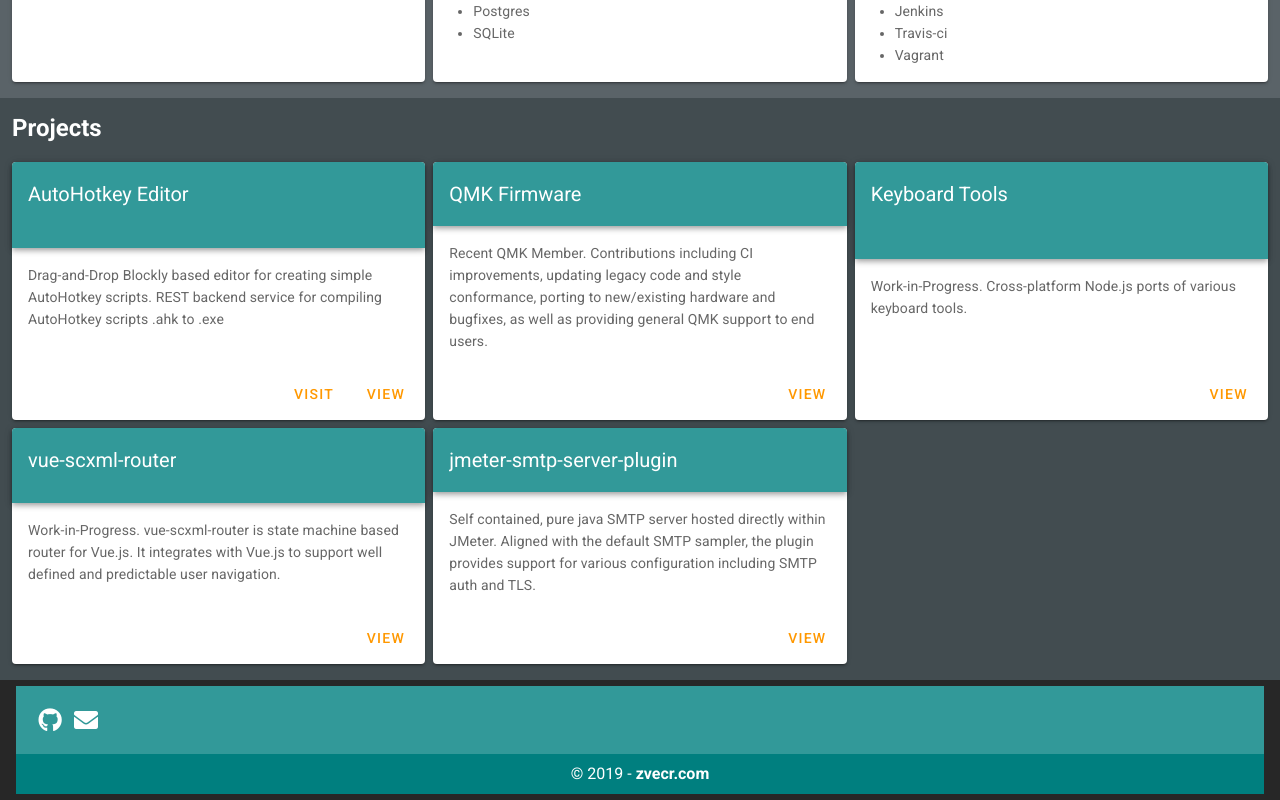
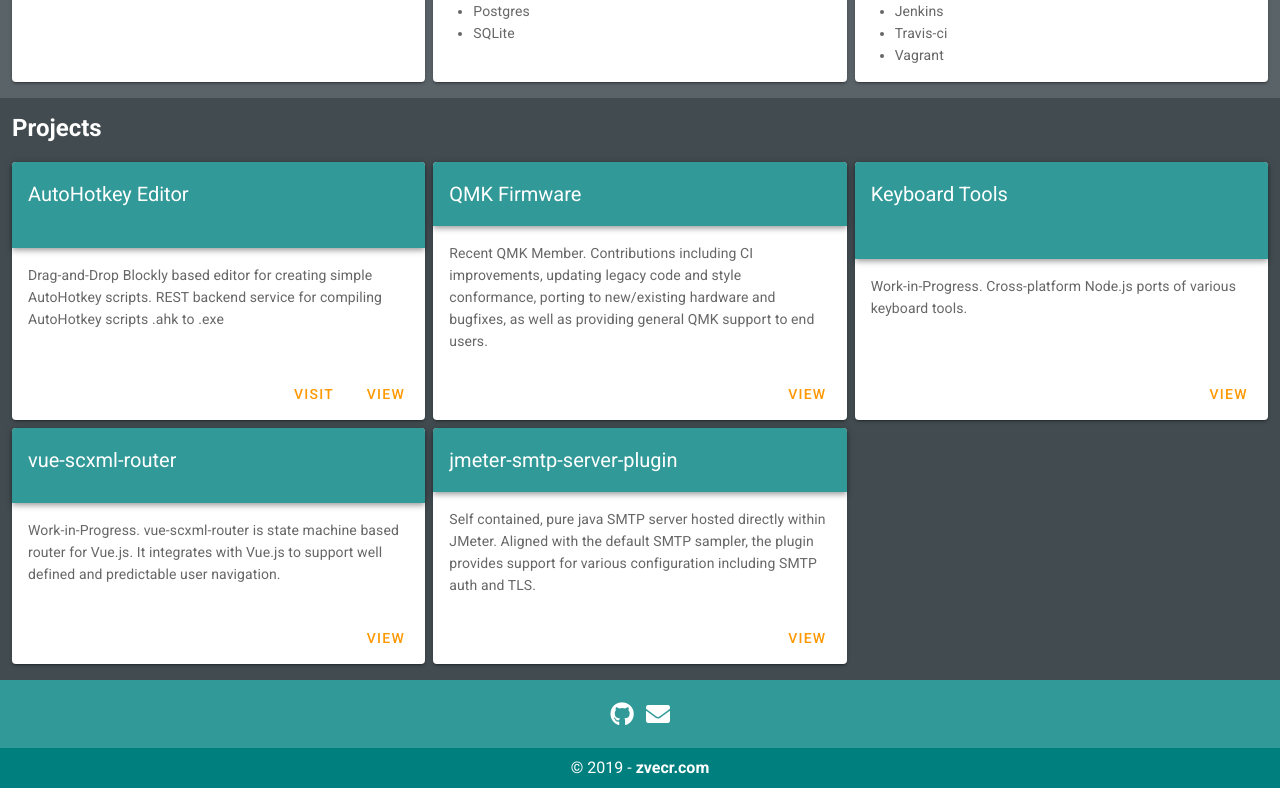
Before and after one commit to zvecr/zvecr.github.io, a Vue app: page / in a window 1280 px wide. Shown: the part 1338-2138 px from the top of the page. Built offline with nearby package versions, Linux system fonts and the light colour scheme.

Commit message:
Migrate Footer to vuetify 2.0

```diff
--- a/src/components/Footer.vue
+++ b/src/components/Footer.vue
@@ -1,7 +1,7 @@
 <template>
-  <v-footer dark height="auto">
-    <v-card class="flex" flat tile>
-      <v-card-text flat tile class="secondary lighten-1 white--text text-xs-center">
+  <v-footer dark padless>
+    <v-card flat tile width="100%" class="secondary lighten-1 white--text text-center">
+      <v-card-text flat tile>
         <v-btn icon href="https://github.com/zvecr">
           <v-icon>fab fa-github</v-icon>
         </v-btn>
```
